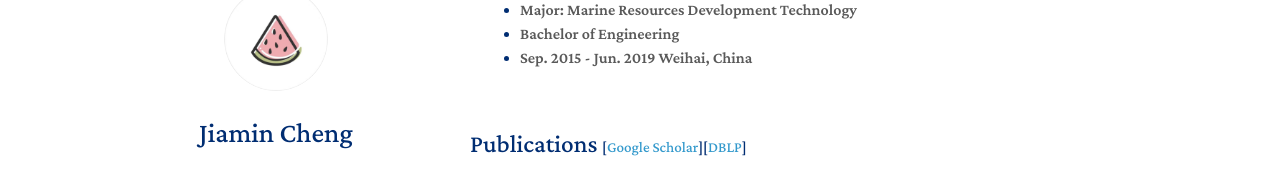
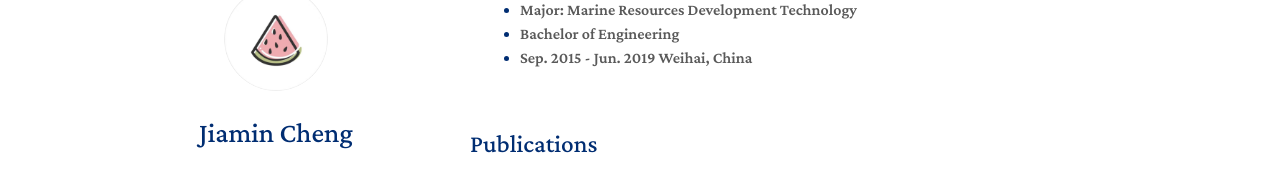
Before and after one commit to jiamincheng/jiamincheng.github.io, a Jekyll site: the page built from index.md, in a window 1280 px wide and 900 px high, scrolled down 529 px, cut to the strip 0-297 px from the top of the window. Shown: the part 121-294 px from the top of the strip. Built offline with Jekyll 4.4.1, drawn with Linux system fonts in a browser that asks for light colours; comment, search, counter and statistics services are not loaded; a style sheet for code colours, icons or effects is not loaded.

Commit message:
Update publications.md

```diff
--- a/_includes/publications.md
+++ b/_includes/publications.md
@@ -1,6 +1,6 @@
 <h1 id="publications"></h1>
 
-<h2 style="margin: 60px 0px -15px;">Publications <temp style="font-size:15px;">[</temp><a href="https://scholar.google.com/citations?user=Uf9GqRsAAAAJ" target="_blank" style="font-size:15px;">Google Scholar</a><temp style="font-size:15px;">]</temp><temp style="font-size:15px;">[</temp><a href="https://dblp.uni-trier.de/pid/12/10033-1.html" target="_blank" style="font-size:15px;">DBLP</a><temp style="font-size:15px;">]</temp></h2>
+<h2 style="margin: 60px 0px -15px;">Publications</h2>
 
 
 <div class="publications">
```
